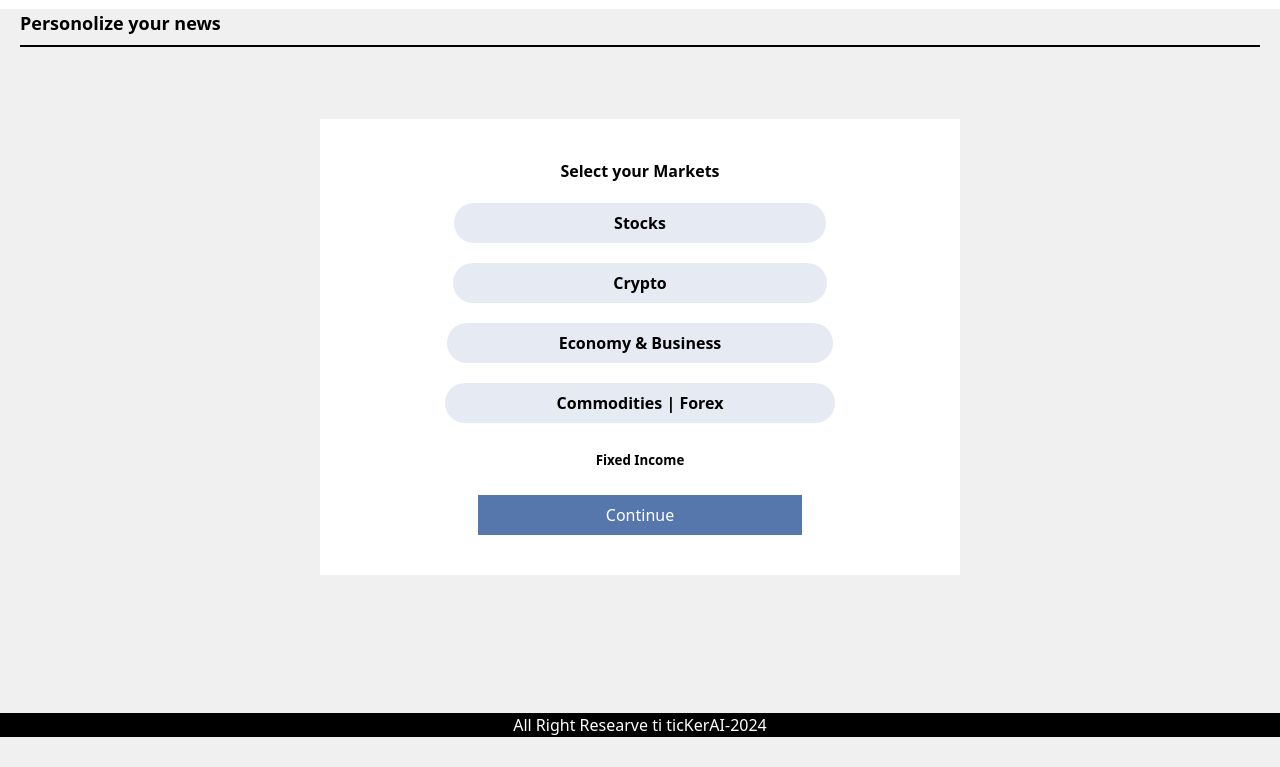
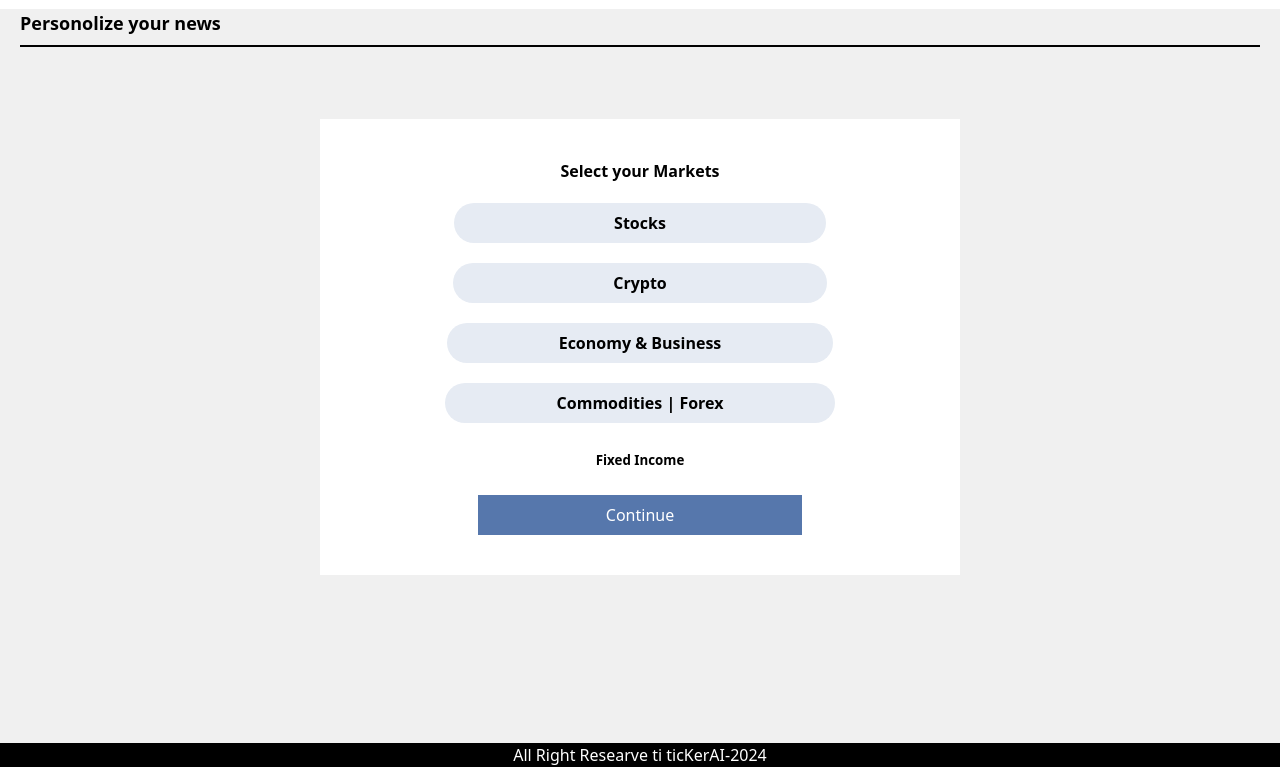
Before and after one commit to Takib-Ahmed/talwindproject1, a website: page output/news.html in a window 1280 px wide. Shown: the part 63-830 px from the top of the page. Before the commit the page ends 800 px from the top, so only its background shows below. Drawn offline with nearby package versions, Linux system fonts and the light colour scheme.

Commit message:
Update news.html

```diff
--- a/output/news.html
+++ b/output/news.html
@@ -687,7 +687,7 @@ transition: 0.5s;
 
 
 
-<body class="relative h-screen" style="background-color: #F0F0F0;">
+<body class="relative h-full" style="background-color: #F0F0F0;">
     <nav class="relative ">
 
         <div class="flex  justify-between px-10 fixed w-full bg-white py-3 "
@@ -762,19 +762,22 @@ transition: 0.5s;
     </center>
     </div></div>
 
-    <br>  <br>  <br>  <br>  <br>  <br>
-      <footer class="bg-black bottom-0 absolute w-full mb-0 ">
+    <br><br><br><br><br><br><br>
+    <footer class="bg-black bottom-0 absolute w-full mb-0  ">
 
         <center>
         <p class="text-white h-full"> All Right Researve ti ticKerAI-2024</p></center>
             </footer>
-            <script>
+   <script>
                 const htmltag = document.getElementById("htmltag");
                 document.getElementById("switch").addEventListener("click" , function (){
                     htmltag.classList.toggle("dark");
                 });
 
             </script>
+    <br>
+
+
 
     </body>
 
```
